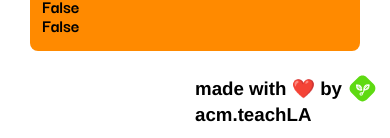
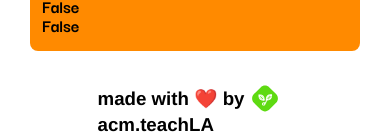
Before and after one commit to uclaacm/boolbots, a React app: page /experiment in a window 390 px wide. Shown: the part 810-948 px from the top of the page. Built offline with nearby package versions, Linux system fonts and the light colour scheme; a web font is replaced by a local one.

Commit message:
footer fixed on mobile

```diff
--- a/src/App.tsx
+++ b/src/App.tsx
@@ -39,10 +39,10 @@ function App(): JSX.Element {
             <Route path="/python"> <Python onCorrect={() => setEnabled(true)}/> </Route>
             <Route path="/experiment"> <Experiment/> </Route>
           </Switch>
+          <NextButton isEnabled={enabled} onClick={() => setEnabled(false)}/>
+          <Footer/>
         </div>
       </div>
-      <NextButton isEnabled={enabled} onClick={() => setEnabled(false)}/>
-      <Footer/>
     </Router>
   );
 }
--- a/src/styles/app.scss
+++ b/src/styles/app.scss
@@ -12,10 +12,18 @@
     display: inherit;
     height: fit-content;
     min-height: 100vh;
-    padding-bottom: 50px;
+    // padding-bottom: 50px;
+  }
+
+  #contents {
+    padding-bottom: 60px;
   }
 }
 
 #root {
   position: relative;
 }
+
+#contents {
+  position: relative;
+}
--- a/src/styles/footer.scss
+++ b/src/styles/footer.scss
@@ -4,14 +4,12 @@ h3 {
 }
 
 #footer {
-  align-items: center;
   bottom: 1.3vw;
-  display: flex;
   font-family: 'Westwood Sans','Helvetica Neue', 'Helvetica', sans-serif;
-  justify-content: center;
   left: 50%;
-  margin-top: 0;
   position: absolute;
+  transform: translateX(-50%);
+  width: fit-content;
 }
 
 #tla-logo {
--- a/src/styles/nextButton.scss
+++ b/src/styles/nextButton.scss
@@ -21,6 +21,7 @@
 
 @media only screen and (max-width: 1000px) {
   .nextButton {
+    bottom: 50px;
     right: calc(50% - 45px);
   }
 }
```
